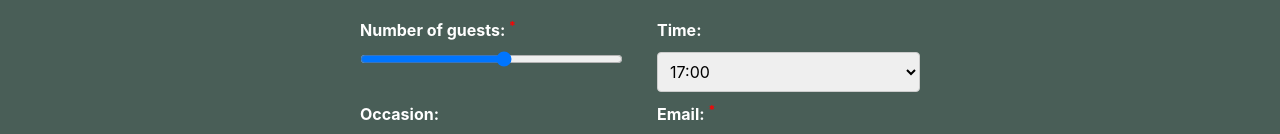
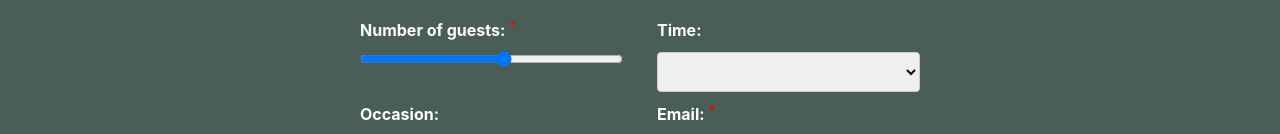
Before and after one commit to royMatar/little-lemon, a React (Create React App) app: page /booking in a window 1280 px wide. Shown: the part 259-393 px from the top of the page. Built offline with nearby package versions, Linux system fonts and the light colour scheme.

Commit message:
Form available times updated

```diff
--- a/public/index.html
+++ b/public/index.html
@@ -32,6 +32,7 @@
   </head>
   <body>
     <noscript>You need to enable JavaScript to run this app.</noscript>
+    <script src="https://raw.githubusercontent.com/Meta-Front-End-Developer-PC/capstone/master/api.js"></script>
     <div id="root"></div>
     <!--
       This HTML file is a template.
--- a/src/components/BookingPage/BookingPage.jsx
+++ b/src/components/BookingPage/BookingPage.jsx
@@ -1,52 +1,15 @@
-import React, { useState, useReducer } from "react";
 import Form from "../Form/Form";
 import Container from "react-bootstrap/Container";
 import "./BookingPage.css";
 import Image from "react-bootstrap/Image";
 
-const availableTimesReducer = (availableTimes, action) => {
-  // Update availableTimes based on the selected date
-  // For now, returning the same available times regardless of the date
-
-  if (action.type === "UPDATE_TIMES") {
-    return [
-      { time: "17:00", id: 1 },
-      { time: "18:00", id: 2 },
-      { time: "19:00", id: 3 },
-      { time: "20:00", id: 4 },
-      { time: "21:00", id: 5 },
-      { time: "22:00", id: 6 },
-
-    ];
-  }
-  return availableTimes;
-};
-
 function BookingPage() {
-  function updateTimes() {
-    dispatch({type: "UPDATE_TIMES"})
-  }
-
-  const initializeTimes = [
-    { time: "17:00", id: 1 },
-    { time: "18:00", id: 2 },
-    { time: "19:00", id: 3 },
-    { time: "20:00", id: 4 },
-    { time: "21:00", id: 5 },
-    { time: "22:00", id: 6 },
-    { time: "23:00", id: 7 },
-  ];
-
-  const[availableTimes, dispatch]=useReducer(availableTimesReducer, initializeTimes);
 
   return (
     <>
       <Container fluid className="bookingpage">
         <Container>
-          <Form
-            updateTimes={updateTimes}
-            availableTimes={availableTimes}
-          />
+          <Form/>
         </Container>
         <Container>
           <Image src="../icons_assets/restaurant.jpg" id="imgrest" fluid />
--- a/src/components/Form/Form.jsx
+++ b/src/components/Form/Form.jsx
@@ -3,7 +3,7 @@ import "./Form.css";
 import Row from "react-bootstrap/Row";
 import Col from "react-bootstrap/Col";
 
-function Form({ availableTimes, updateTimes }) {
+function Form() {
   const [name, setName] = useState("");
   const [time, setTime] = useState("");
   const [date, setDate] = useState("");
@@ -11,6 +11,7 @@ function Form({ availableTimes, updateTimes }) {
   const [occasion, setOccasion] = useState("");
   const [comment, setComment] = useState("");
   const [email, setEmail] = useState("");
+  const [fetchedTimes, setFetchedTimes] = useState([]);
 
   const clearForm = () => {
     setName("");
@@ -23,24 +24,62 @@ function Form({ availableTimes, updateTimes }) {
   };
 
   const handleDateChange = (e) => {
-    const newDate = e.target.value;
-    setDate(newDate);
-    updateTimes();
+    setDate(e.target.value);
   };
+
+  useEffect(() => {
+    if (date) {
+      const times = fetchAPI(date);
+      setFetchedTimes(times);
+    }
+  }, [date]);
 
   const getIsFormValid = () => {
     return name && email && date;
   };
 
+  const formData = { name, email, date, time, occasion, comment, guests };
+
   const handleSubmit = (e) => {
     e.preventDefault();
+    clearForm();
+    console.log(formData);
     alert("Thanks " + name + ", your table is reserved");
-    clearForm();
-    console.log({ name, email, date, time, occasion, comment, guests });
+    submitAPI(formData);
+  };
+
+  const seededRandom = function (seed) {
+    var m = 2 ** 35 - 31;
+    var a = 185852;
+    var s = seed % m;
+    return function () {
+      return (s = (s * a) % m) / m;
+    };
+  };
+
+  const fetchAPI = function (date) {
+    const d = new Date(date);
+    let day = d.getDate();
+    let result = [];
+    let random = seededRandom(day);
+
+    for (let i = 17; i <= 23; i++) {
+      if (random() < 0.5) {
+        result.push(i + ":00");
+      }
+      if (random() < 0.5) {
+        result.push(i + ":30");
+      }
+    }
+
+    return result;
+  };
+
+  const submitAPI = function (formData) {
+    return true;
   };
 
   return (
-
     <form onSubmit={handleSubmit} id="form">
       <h1 id="herotitle">Reserve a Table</h1>
       <Row>
@@ -84,8 +123,8 @@ function Form({ availableTimes, updateTimes }) {
         <Col>
           <label htmlFor="res-time">Time:</label>
           <select id="res-time" onChange={(e) => setTime(e.target.value)}>
-            {availableTimes && availableTimes.map((f) => (
-              <option key={f.key}>{f.time}</option>
+            {fetchedTimes.map((time) => (
+              <option key={time}>{time}</option>
             ))}
           </select>
         </Col>
```
Also changed, not shown: 1 other file (tests, documents, lock files or other folders).
